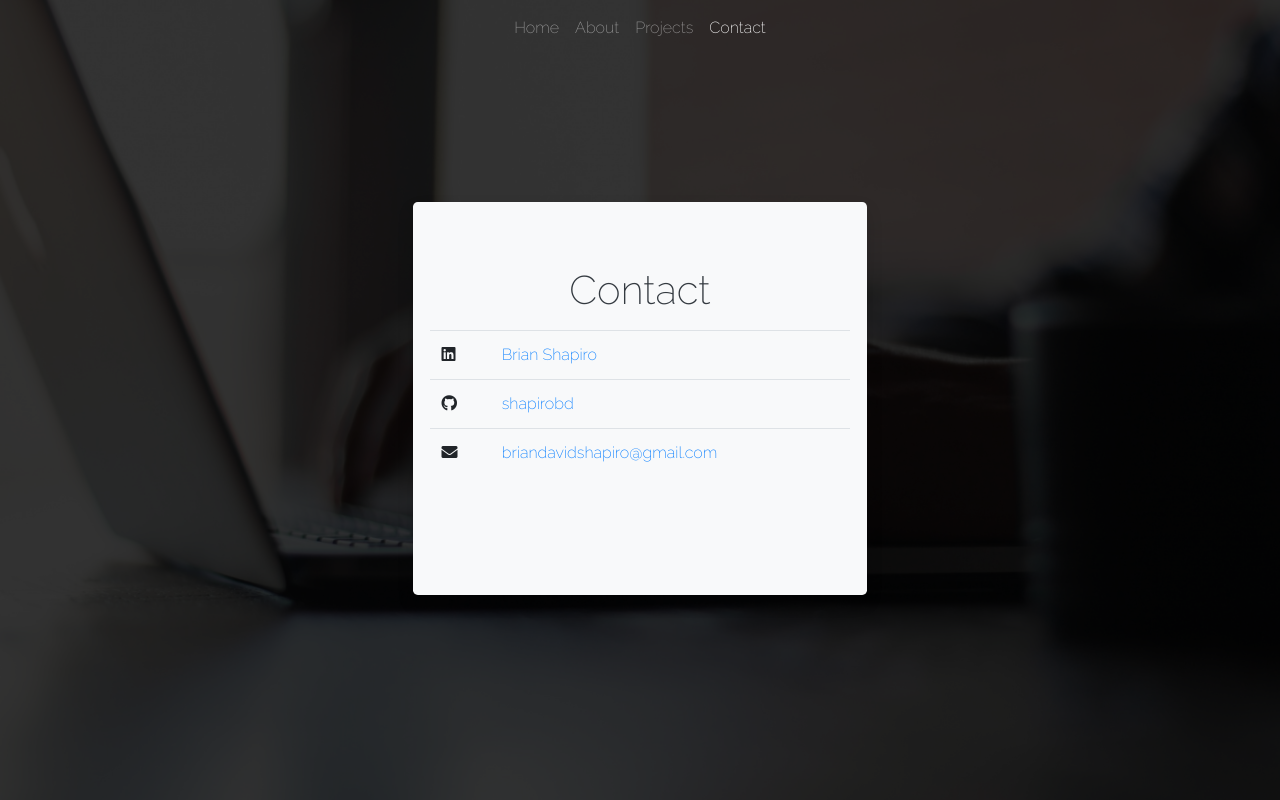
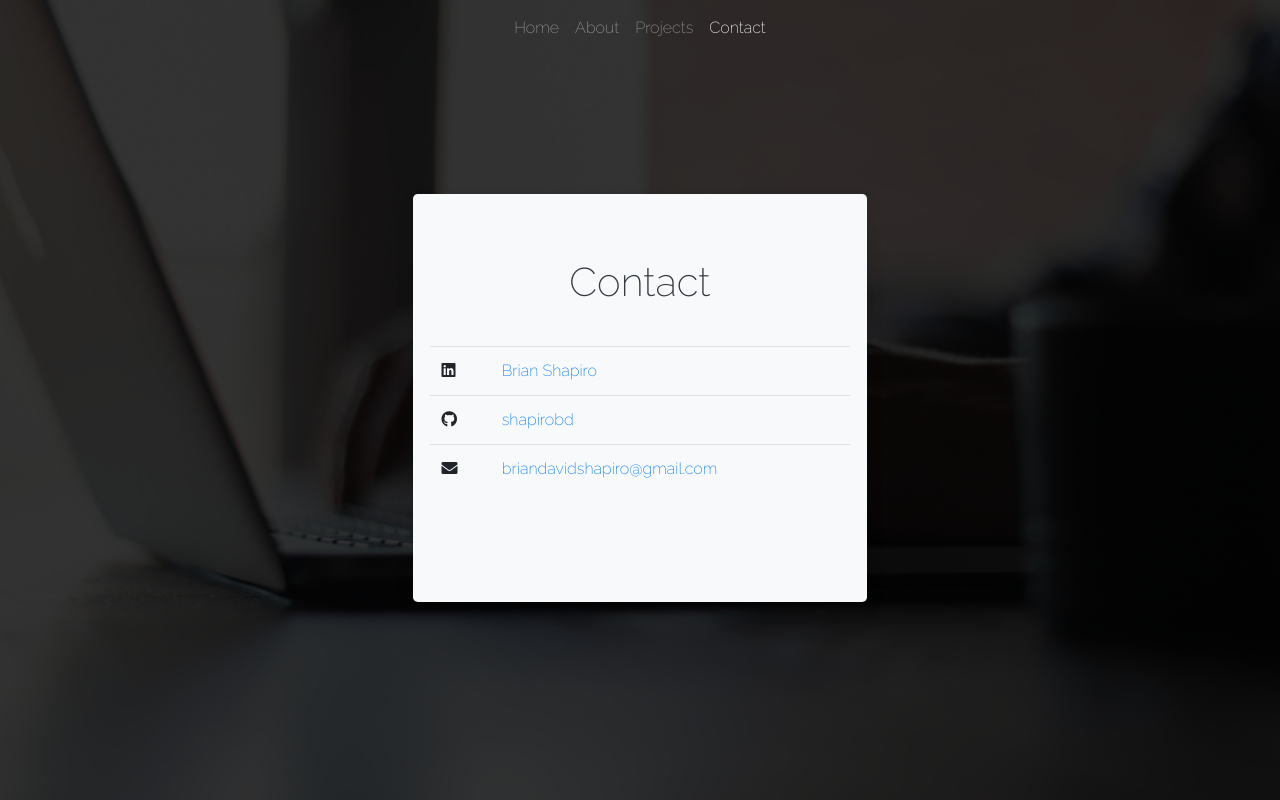
Before and after one commit to shapirobd/portfolio, a Flask app: page /contact in a window 1280 px wide. Run offline with Flask 2, Linux system fonts and the light colour scheme.

Commit message:
fixed contact page jumbotron margins

```diff
--- a/templates/contact.html
+++ b/templates/contact.html
@@ -47,7 +47,7 @@ content %}
 							<div class="jumbotron bg-light shadow pb-0">
 								<div class="row justify-content-center">
 									<h1 class="display-5 text-dark mb-3">Contact</h1>
-									<table class="table mb-0">
+									<table class="table mb-0 mt-4">
 										<tbody>
 											<tr>
 												<th scope="row"><i class="fab fa-linkedin"></i></th>
```
